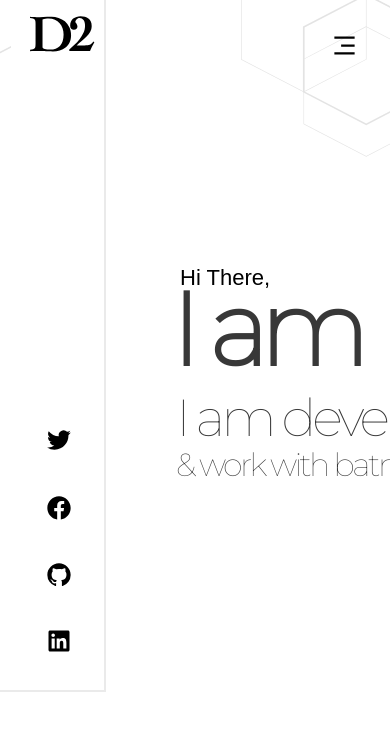
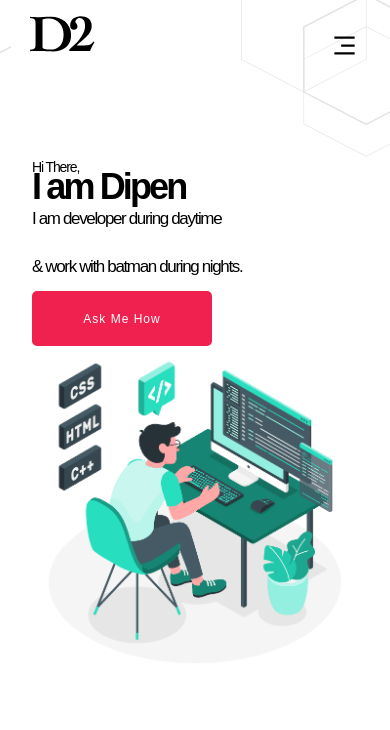
Before and after one commit to dipen8699/D2, a React (Create React App) app: page / in a window 390 px wide. Shown: the top 730 px of the page. Built offline with nearby package versions, Linux system fonts and the light colour scheme; a web font is replaced by a local one.

Commit message:
[Add]Portfolio App

```diff
--- a/src/App.js
+++ b/src/App.js
@@ -8,7 +8,7 @@ const App = () => {
         <div className='App'>
             <div>
                 <div className='theme_bg bg-pan-left'></div>
-                <Sidebar />
+                {/* <Sidebar /> */}
                 <Navbar />
                 <Header />
             </div>
--- a/src/components/navbar/Navbar.jsx
+++ b/src/components/navbar/Navbar.jsx
@@ -1,5 +1,6 @@
 import React, { useState } from 'react'
 import { RiMenu3Line, RiCloseLine } from 'react-icons/ri'
+import logo from '../../assets/D2.svg'
 import './navbar.css'
 
 const Navbar = () => {
@@ -8,21 +9,24 @@ const Navbar = () => {
     return (
         <div className='dev_navbar'>
             <div className='dev_navbar-links'>
+                <div className='dev_sidebar_logo'>
+                    <img src={logo} alt='logo' />
+                </div>
                 <div className='dev_navbar-links_container'>
                     <p>
-                        <a href='/'>Home</a>
+                        <a href='#home'>Home</a>
                     </p>
                     <p>
-                        <a href='/project'>Project</a>
+                        <a href='#project'>Project</a>
                     </p>
                     <p>
-                        <a href='/about'>About</a>
+                        <a href='#about'>About</a>
                     </p>
                     <p>
-                        <a href='/reviews'>Reviews</a>
+                        <a href='#reviews'>Reviews</a>
                     </p>
                     <p>
-                        <a href='/contact'>Contact</a>
+                        <a href='#contact'>Contact</a>
                     </p>
                 </div>
             </div>
@@ -44,19 +48,19 @@ const Navbar = () => {
                     <div className='dev_navbar-menu_container scale-up-center'>
                         <div className='dev_navbar-menu_container-links'>
                             <p>
-                                <a href='/'>Home</a>
+                                <a href='#home'>Home</a>
                             </p>
                             <p>
-                                <a href='/project'>Project</a>
+                                <a href='#project'>Project</a>
                             </p>
                             <p>
-                                <a href='/about'>About</a>
+                                <a href='#about'>About</a>
                             </p>
                             <p>
-                                <a href='/reviews'>Reviews</a>
+                                <a href='#reviews'>Reviews</a>
                             </p>
                             <p>
-                                <a href='/contact'>Contact</a>
+                                <a href='#contact'>Contact</a>
                             </p>
                         </div>
                     </div>
--- a/src/components/navbar/navbar.css
+++ b/src/components/navbar/navbar.css
@@ -2,16 +2,18 @@
     display: flex;
     justify-content: space-between;
     align-items: center;
-    position: relative;
     padding: 2rem 6rem;
 }
-
+.dev_sidebar_logo {
+    width: 68px;
+    height: 67px;
+}
 .dev_navbar-links {
     flex: 1;
     display: flex;
-    justify-content: flex-end;
+    justify-content: center;
     align-items: center;
-    top: 16px;
+    cursor: pointer;
 }
 
 .dev_navbar-links_container {
@@ -19,17 +21,7 @@
     flex-direction: row;
 }
 
-.dev_navbar-menu_container p {
-    color: #fff;
-    font-family: var(--font-family);
-    font-weight: 500;
-    font-size: 25px;
-    line-height: 25px;
-    text-transform: capitalize;
-
-    margin: 0 1rem;
-    cursor: pointer;
-}
+.dev_navbar-menu_container p,
 .dev_navbar-links_container p {
     color: #000;
     font-family: var(--font-family);
@@ -59,7 +51,7 @@
     flex-direction: column;
 
     text-align: end;
-    background: #000;
+    background: transparent;
     padding: 2rem;
     position: absolute;
     right: 0;
--- a/src/containers/header/Header.jsx
+++ b/src/containers/header/Header.jsx
@@ -1,15 +1,23 @@
 import React from 'react'
 import './header.css'
+import ai from '../../assets/3426523.png'
+
 const Header = () => {
     return (
         <div className='dev_header section__padding'>
-            <div className='dev_header-text'>
-                <p className='header-title'>Hi There,</p>
-                <p className='header-heading'>I am Dipen</p>
-                <p className='header-subheading'>
+            <div className='dev_header-content'>
+                <p>Hi There,</p>
+                <h1>I am Dipen</h1>
+                <h2>
                     I am developer during daytime
-                </p>
-                <p className='header-desc'>& work with batman during nights.</p>
+                    <br />& work with batman during nights.
+                </h2>
+                <span>
+                    <a href='#'></a>
+                </span>
+                <div className='d2_header_image'>
+                    <img src={ai} alt='Ai' />
+                </div>
             </div>
         </div>
     )
--- a/src/containers/header/header.css
+++ b/src/containers/header/header.css
@@ -1,76 +1,148 @@
-.dev_header-text {
-    position: absolute;
-    width: 900px;
-    height: 247px;
-    left: 170px;
-    top: 264px;
+.dev_header {
+    display: flex;
 }
 
-.header-title {
-    position: absolute;
-    width: 91px;
-    height: 28px;
-    left: 10px;
+.dev_header-content {
+    flex: 1;
+    display: flex;
+    justify-content: center;
+    align-items: flex-start;
+    flex-direction: column;
+    margin-right: 5rem;
+}
 
+.dev_header-content p {
     font-family: var(--font-family);
-    font-style: normal;
-    font-weight: 500;
+    font-weight: 400;
     font-size: 22px;
     line-height: 28px;
-    /* identical to box height */
-
-    color: #000000;
+    letter-spacing: -0.08em;
 }
 
-.header-heading {
-    position: absolute;
-    width: 502px;
-    height: 132px;
-
-    font-family: var(--header-font-family);
-    font-style: bold;
-    font-weight: 1000;
+.dev_header-content h1 {
+    font-family: var(--font-family);
+    font-weight: 900;
     font-size: 102px;
     line-height: 129.5%;
+    margin-top: -1rem;
     /* identical to box height, or 132px */
 
     letter-spacing: -0.08em;
+}
 
-    color: #383838;
-}
-.header-subheading {
-    position: absolute;
-    width: 666px;
-    height: 67px;
-    top: 120px;
-    left: 6px;
-
-    font-family: var(--header-font-family);
-    font-style: normal;
-    font-weight: 500;
+.dev_header-content h2 {
+    font-family: var(--font-family);
+    font-weight: 400;
     font-size: 52px;
     line-height: 129.5%;
-
+    margin-top: -1rem;
     letter-spacing: -0.08em;
-
-    color: #383838;
 }
 
-.header-desc {
+span {
+    position: relative;
+    display: inline-flex;
+    width: 180px;
+    height: 55px;
+    margin: 0 0px;
+    perspective: 1000px;
+}
+span a {
+    font-size: 19px;
+    letter-spacing: 1px;
+    transform-style: preserve-3d;
+    transform: translateZ(-25px);
+    transition: transform 0.25s;
+    font-family: var(--font-family);
+}
+span a:before,
+span a:after {
     position: absolute;
-    width: 666px;
-    height: 41px;
-    left: 6px;
-    top: 180px;
+    content: 'Ask Me How';
+    height: 55px;
+    width: 180px;
+    display: flex;
+    align-items: center;
+    justify-content: center;
+    border: 5px solid #f1214f;
+    box-sizing: border-box;
+    border-radius: 5px;
+}
+span a:before {
+    color: #fff;
+    background: #f1214f;
+    transform: rotateY(0deg) translateZ(25px);
+}
+span a:after {
+    color: #f1214f;
+    transform: rotateX(90deg) translateZ(25px);
+}
+span a:hover {
+    transform: translateZ(-25px) rotateX(-90deg);
+}
 
-    font-family: var(--header-font-family);
-    font-style: bold;
-    font-weight: 250;
-    font-size: 32px;
-    line-height: 129.5%;
-    /* or 41px */
+.d2_header_image {
+    flex: 1;
+    display: flex;
+    justify-content: center;
+    align-items: center;
+}
 
-    letter-spacing: -0.08em;
+.d2_header_image img {
+    width: 100%;
+    height: 100%;
+}
 
-    color: #383838;
+@media screen and (max-width: 1050px) {
+    .dev_header {
+        flex-direction: column;
+    }
+
+    .dev_header-content {
+        margin: 0 0 3rem;
+    }
 }
+
+@media screen and (max-width: 650px) {
+    .dev_header-content h1 {
+        font-size: 51px;
+        line-height: 60px;
+    }
+
+    .dev_header-content h2 {
+        font-size: 26px;
+        line-height: 60px;
+    }
+
+    .dev_header-content p {
+        font-size: 16px;
+        line-height: 24px;
+    }
+
+    .dev_header-content a {
+        font-size: 16px;
+        line-height: 24px;
+    }
+}
+
+@media screen and (max-width: 490px) {
+    .dev_header-content h1 {
+        font-size: 36px;
+        line-height: 48px;
+    }
+
+    .dev_header-content h2 {
+        font-size: 17px;
+        line-height: 48px;
+    }
+
+    .dev_header-content p {
+        font-size: 14px;
+        line-height: 24px;
+    }
+
+    .dev_header-content a {
+        font-size: 12px;
+        line-height: 16px;
+    }
+}
```
Also changed, not shown: src/assets/3426523.png (added), src/assets/Decore.svg (deleted).
